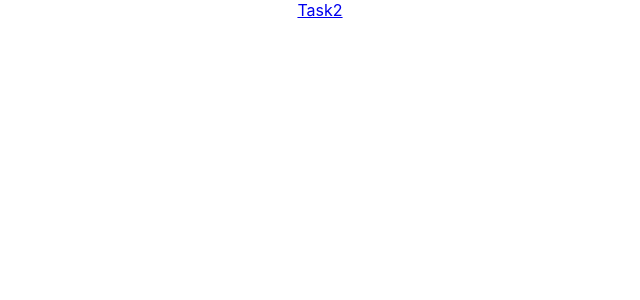
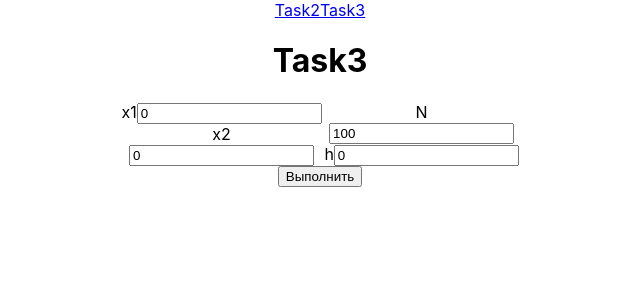
Before and after one commit to aylok1n/programming-workshop, a React (Create React App) app: page /Task3 in a window 1280 px wide. Before the commit this address had no page. Shown: the top 300 px of the page, without its empty margins (320-960 px from the left). Built offline with nearby package versions, Linux system fonts and the light colour scheme.

Commit message:
Add task3

```diff
--- a/src/App.js
+++ b/src/App.js
@@ -1,15 +1,18 @@
 import './App.css';
 import { Routes, Route, Link, } from "react-router-dom";
 import Task2 from './Tasks/Task2';
+import Task3 from './Tasks/Task3';
 
 function App() {
   return (
     <div className="App">
       <nav>
         <Link to='Task2' >Task2</Link>
+        <Link to='Task3' >Task3</Link>
       </nav>
       <Routes>
-        <Route  path="/Task2" element={<Task2 />} />
+        <Route path="/Task2" element={<Task2 />} />
+        <Route path="/Task3" element={<Task3 />} />
       </Routes>
     </div>
   );
--- /dev/null
+++ b/src/Tasks/Task3.js
@@ -0,0 +1,65 @@
+import React, { useState } from "react";
+import './styles.css'
+
+export const Task3 = (props) => {
+    const [x1, setx1] = useState(0)
+    const [x2, setx2] = useState(0)
+    const [N, setN] = useState(100)
+    const [h, seth] = useState(0)
+    const [res, setRes] = useState([])
+
+    function factorial(num) {
+        var rval = 1;
+        for (var i = 2; i <= num; i++)
+            rval = rval * i;
+        return rval;
+    }
+
+    const calculate = () => {
+        let H
+        if (h === 0) H = Number(((1 - 0.1) / 10))
+        else H = h
+        let x = Number(x1)
+        let res = []
+        for (let n = 0; n <= N; n++) {
+            if (x <= x2) {
+                let result = Math.pow(2 * x, n) / factorial(n)
+                let y = Math.exp(2 * x)
+                res.push(`при x = ${x} сумма = ${result} Y(x) = ${y}`)
+                x += H
+            }
+        }
+        setRes(res)
+    }
+
+    return (
+        <div className='center '>
+            <h1>Task3</h1>
+            <div className='row between'>
+                <div className='column'>
+                    <label>
+                        x1
+                        <input value={x1} onChange={e => setx1(Number(e.target.value))} type='number' ></input>
+                    </label>
+                    <label>
+                        x2
+                        <input value={x2} onChange={e => setx2(Number(e.target.value))} type='number' ></input>
+                    </label>
+                </div>
+                <div className='column'>
+                    <label>
+                        N
+                        <input value={N} onChange={e => setN(Number(e.target.value))} type='number' ></input>
+                    </label>
+                    <label>
+                        h
+                        <input value={h} onChange={e => seth(Number(e.target.value))} type='number' ></input>
+                    </label>
+                </div>
+            </div>
+            <button onClick={calculate}>Выполнить</button>
+            {res.map((i, index) => <div key={index} >{i}</div>)}
+        </div>
+    )
+}
+export default Task3
```
